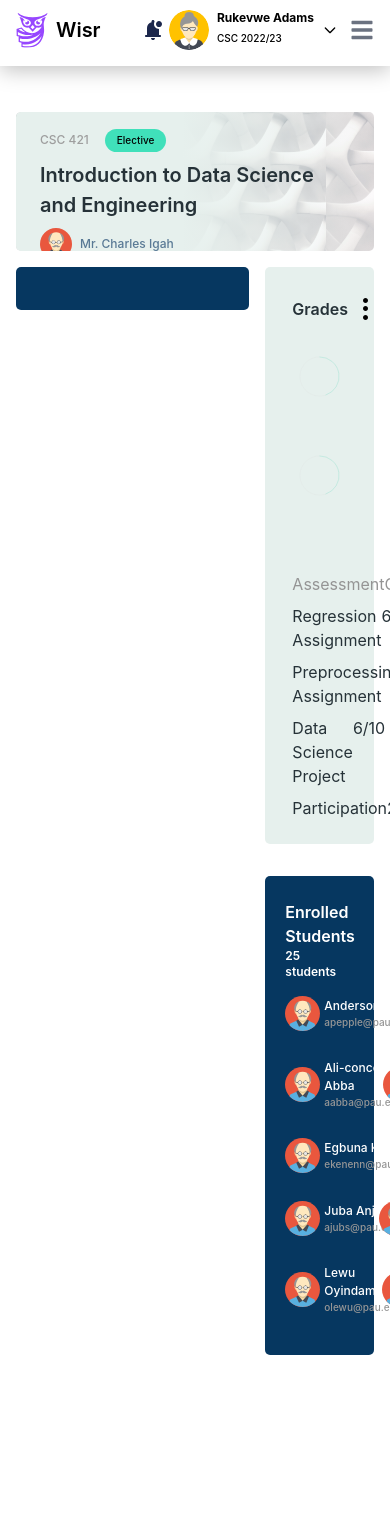
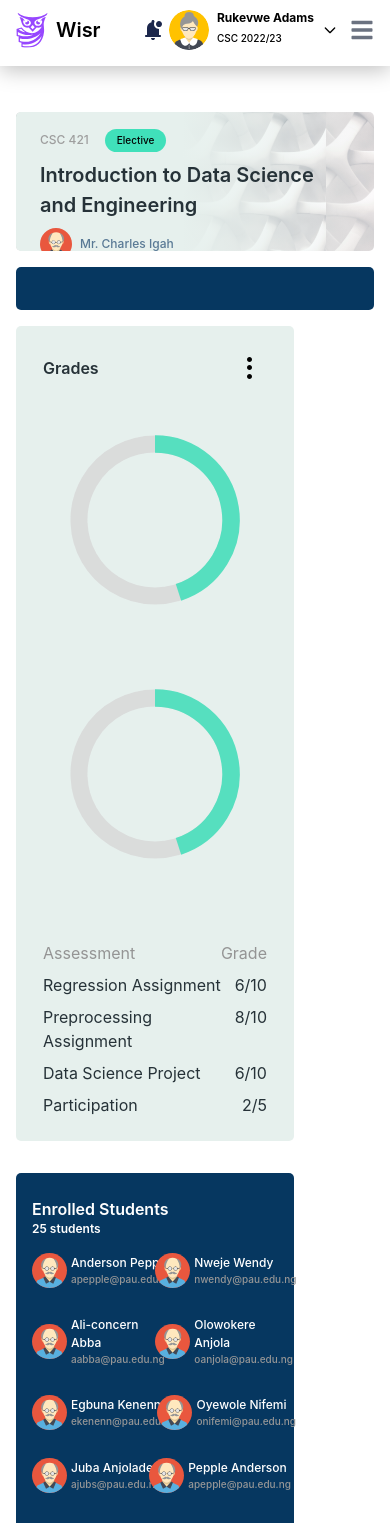
Before and after one commit to SILMS-Project/silms-nest-react, a React (Vite) app in the folder apps/silms-frontend/: page /courses/1 in a window 390 px wide. Shown: the top 1523 px of the page. Before the commit the page ends 1395 px from the top, so only its background shows below. Built offline with nearby package versions, Linux system fonts and the light colour scheme.

Commit message:
Make course details page responsive

```diff
--- a/apps/silms-frontend/src/pages/Courses/CourseDetails.tsx
+++ b/apps/silms-frontend/src/pages/Courses/CourseDetails.tsx
@@ -124,11 +124,11 @@ const CourseDetails = () => {
             </div>
           </div>
         </div>
-        <div className="grid grid-cols-9 gap-4">
+        <div className="grid grid-cols-1 sm:grid-cols-2 md:grid-cols-3 lg:grid-cols-9 gap-4">
           <div className="col-span-6 w-full h-[43px] bg-[#063760] rounded-[5px]">
             {/* //TODO:  Implement the course details modules designs*/}
           </div>
-          <div className="col-span-3">
+          <div className="lg:col-span-3 md:col-span-4">
             <div className="flex flex-col gap-8">
               <div className="w-full  bg-[#e6f0ed] rounded-[0.3125rem] px-[1.69rem] py-[1.5rem] flex flex-col justify-between">
                 <div className="flex items-center w-full justify-between">
@@ -171,7 +171,7 @@ const CourseDetails = () => {
               </div>
 
               <div className="bg-[#063760] rounded-[0.3125rem]">
-                <div className="flex flex-col py-6 px-5">
+                <div className="flex flex-col py-6 px-4 sm:px-6 md:px-8">
                   <p className="text-white text-base font-semibold"> Enrolled Students</p>
                   <p className="text-white text-xs font-semibold"> 25 students </p>
                   <div className="flex flex-col w-full justify-between py-2 gap-3">
```
